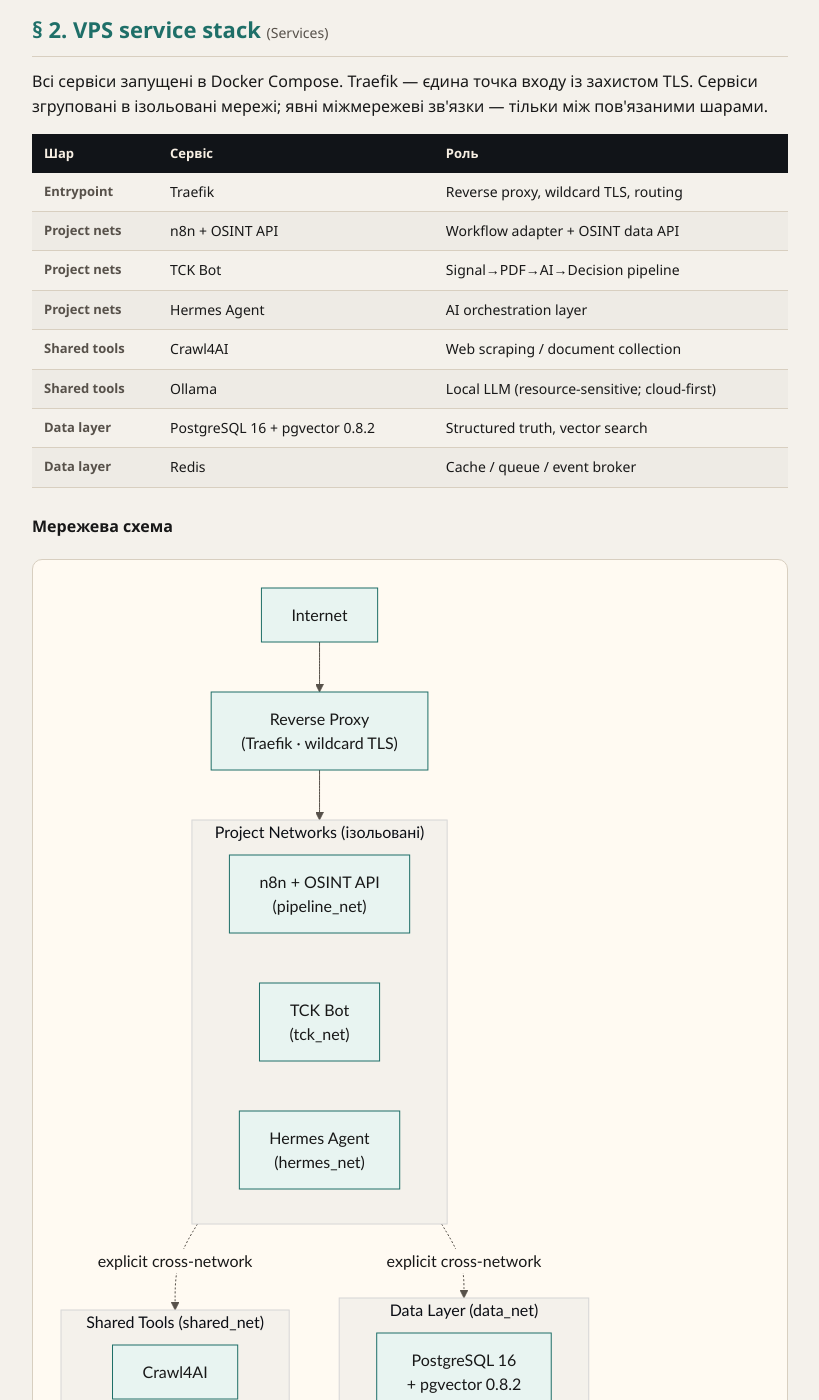
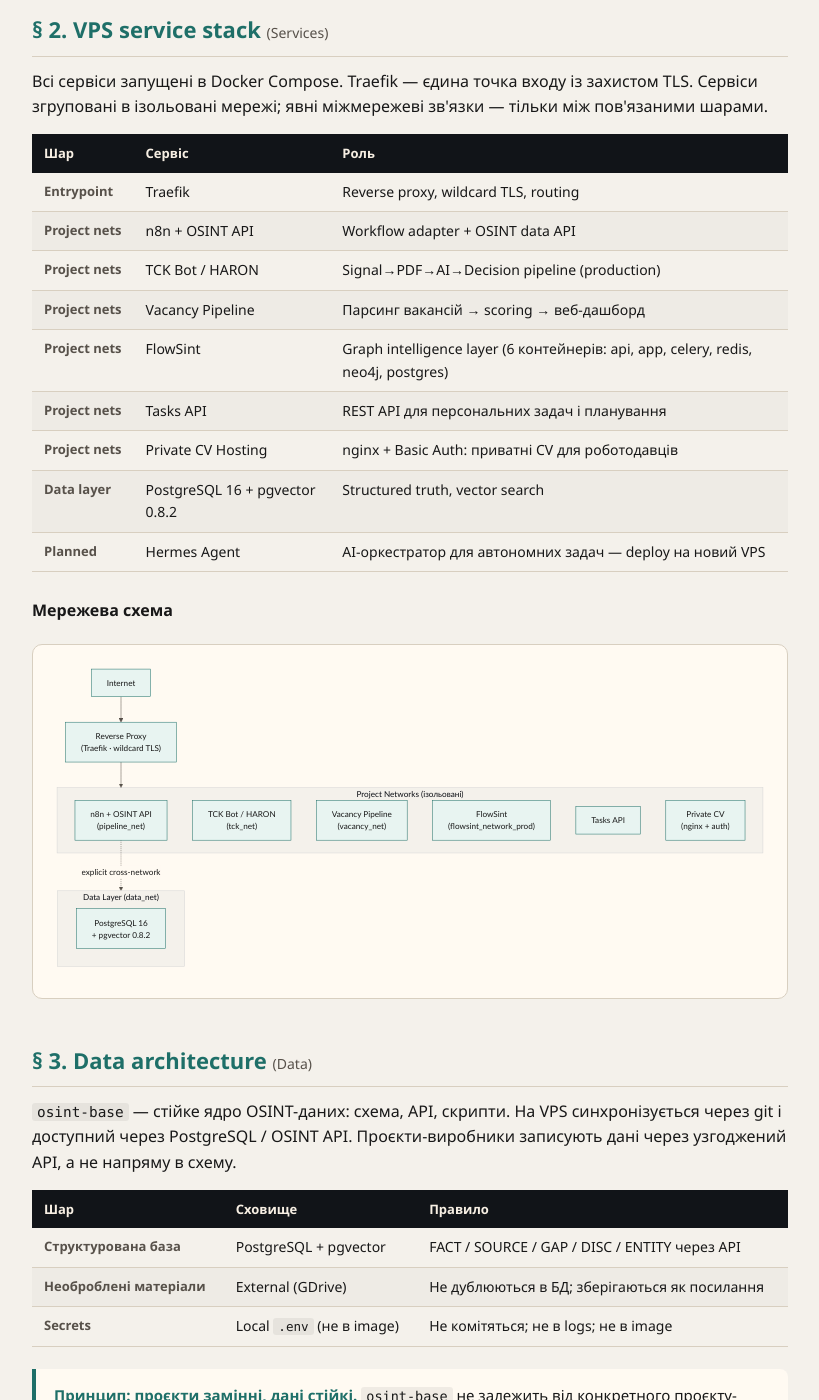
Before and after one commit to NestorVolya/nestorvolya.github.io, a Jekyll site: the page projects/devnvs-vps/index.html, which Jekyll copies as it is, in a window 1280 px wide and 1400 px high, scrolled down 1192 px. Shown: the whole window, without its empty margins (230-1049 px from the left). Built offline with Jekyll 4.4.1, drawn with Linux system fonts in a browser that asks for light colours; some of the changed text lies outside the part shown.

Commit message:
update devnvs-vps: sync VPS state after 2026-07-01 audit
- remove crawl4ai, ollama, shared redis (deleted 2026-06-27)
- remove hermes agent as "Active" (never deployed; hermes-agent-nssg = Hostinger tool)
- add vacancy pipeline, flowsint, tasks api, private cv hosting
- hermes → Planned (next VPS)
- mermaid diagram: replace shared_net with actual project networks
- milestones: add disk cleanup −28 GB, tck_signal hardening, new deploys

Co-Authored-By: Claude Sonnet 4.6 <noreply@anthropic.com>

```diff
--- a/projects/devnvs-vps/index.html
+++ b/projects/devnvs-vps/index.html
@@ -339,12 +339,13 @@
       <tbody>
         <tr><td class="td-label">Entrypoint</td><td>Traefik</td><td>Reverse proxy, wildcard TLS, routing</td></tr>
         <tr><td class="td-label">Project nets</td><td>n8n + OSINT API</td><td>Workflow adapter + OSINT data API</td></tr>
-        <tr><td class="td-label">Project nets</td><td>TCK Bot</td><td>Signal→PDF→AI→Decision pipeline</td></tr>
-        <tr><td class="td-label">Project nets</td><td>Hermes Agent</td><td>AI orchestration layer</td></tr>
-        <tr><td class="td-label">Shared tools</td><td>Crawl4AI</td><td>Web scraping / document collection</td></tr>
-        <tr><td class="td-label">Shared tools</td><td>Ollama</td><td>Local LLM (resource-sensitive; cloud-first)</td></tr>
+        <tr><td class="td-label">Project nets</td><td>TCK Bot / HARON</td><td>Signal→PDF→AI→Decision pipeline (production)</td></tr>
+        <tr><td class="td-label">Project nets</td><td>Vacancy Pipeline</td><td>Парсинг вакансій → scoring → веб-дашборд</td></tr>
+        <tr><td class="td-label">Project nets</td><td>FlowSint</td><td>Graph intelligence layer (6 контейнерів: api, app, celery, redis, neo4j, postgres)</td></tr>
+        <tr><td class="td-label">Project nets</td><td>Tasks API</td><td>REST API для персональних задач і планування</td></tr>
+        <tr><td class="td-label">Project nets</td><td>Private CV Hosting</td><td>nginx + Basic Auth: приватні CV для роботодавців</td></tr>
         <tr><td class="td-label">Data layer</td><td>PostgreSQL 16 + pgvector 0.8.2</td><td>Structured truth, vector search</td></tr>
-        <tr><td class="td-label">Data layer</td><td>Redis</td><td>Cache / queue / event broker</td></tr>
+        <tr><td class="td-label">Planned</td><td>Hermes Agent</td><td>AI-оркестратор для автономних задач — deploy на новий VPS</td></tr>
       </tbody>
     </table>
 
@@ -356,25 +357,21 @@ flowchart TB
     traefik["Reverse Proxy\n(Traefik · wildcard TLS)"]
     internet --> traefik
 
-    subgraph shared["Shared Tools (shared_net)"]
-        crawl4ai["Crawl4AI"]
-        ollama["Ollama (LLM)"]
-    end
-
     subgraph data["Data Layer (data_net)"]
         pg["PostgreSQL 16\n+ pgvector 0.8.2"]
-        redis["Redis"]
     end
 
     subgraph projects["Project Networks (ізольовані)"]
         n8n["n8n + OSINT API\n(pipeline_net)"]
-        tck["TCK Bot\n(tck_net)"]
-        hermes["Hermes Agent\n(hermes_net)"]
+        tck["TCK Bot / HARON\n(tck_net)"]
+        vacancy["Vacancy Pipeline\n(vacancy_net)"]
+        flowsint["FlowSint\n(flowsint_network_prod)"]
+        tasks["Tasks API"]
+        cv["Private CV\n(nginx + auth)"]
     end
 
     traefik --> projects
-    projects -. "explicit cross-network" .-> shared
-    projects -. "explicit cross-network" .-> data
+    n8n -. "explicit cross-network" .-> data
       </div>
     </div>
 
@@ -417,14 +414,24 @@ flowchart TB
           <td class="td-done">Active</td>
         </tr>
         <tr>
-          <td class="td-label">Hermes Agent</td>
-          <td>Рівень оркестрування AI: Claude Code як основний агент, Hermes — розгорнутий контейнер для автономних задач.</td>
+          <td class="td-label">Vacancy Pipeline</td>
+          <td>Парсинг вакансій із Signal/вебу, scoring по матриці навичок, веб-дашборд з фільтрами і пошуком.</td>
           <td class="td-done">Active</td>
         </tr>
         <tr>
-          <td class="td-label">Crawl4AI + Ollama</td>
-          <td>Спільні інструменти: збір даних із вебу і локальна LLM для швидкого виведення. Ollama — для задач де затримка важливіша за якість відповіді.</td>
+          <td class="td-label">Tasks API</td>
+          <td>REST API для персональних задач і планування. Інтегрований з локальним операційним дашбордом.</td>
           <td class="td-done">Active</td>
+        </tr>
+        <tr>
+          <td class="td-label">Private CV Hosting</td>
+          <td>nginx + Basic Auth: приватний доступ до CV-варіантів для конкретних роботодавців. Без публічних посилань.</td>
+          <td class="td-done">Active</td>
+        </tr>
+        <tr>
+          <td class="td-label">Hermes Agent</td>
+          <td>AI-оркестратор для автономних задач (Claude Code + контейнер для тривалих агентних pipelines). Архітектура спроєктована — deploy на новий VPS.</td>
+          <td style="color:var(--gold);font-weight:700">Planned</td>
         </tr>
       </tbody>
     </table>
@@ -474,8 +481,10 @@ flowchart TB
         <tr><td class="td-done">✓</td><td>osint-base → стійке ядро даних (схема + API + скрипти)</td></tr>
         <tr><td class="td-done">✓</td><td>n8n + OSINT API на data_net</td></tr>
         <tr><td class="td-done">✓</td><td>Хмарний файрвол + захист Redis + 4 ГБ swap</td></tr>
-        <tr><td class="td-done">✓</td><td>Hermes agent — рівень оркестрування</td></tr>
         <tr><td class="td-done">✓</td><td>STORAGE_BACKEND=postgres (подвійний запис перевірено)</td></tr>
+        <tr><td class="td-done">✓</td><td>Vacancy Pipeline, Tasks API, Private CV Hosting — deployed</td></tr>
+        <tr><td class="td-done">✓</td><td>Disk cleanup: −28 GB (crawl4ai + ollama + build cache) → 35% використання</td></tr>
+        <tr><td class="td-done">✓</td><td>Security hardening: tck_signal порт 8080 закрито ззовні (127.0.0.1 only)</td></tr>
       </tbody>
     </table>
 
```
Also changed, not shown: other parts of projects/devnvs-vps/index.html (+1 -1 lines).
